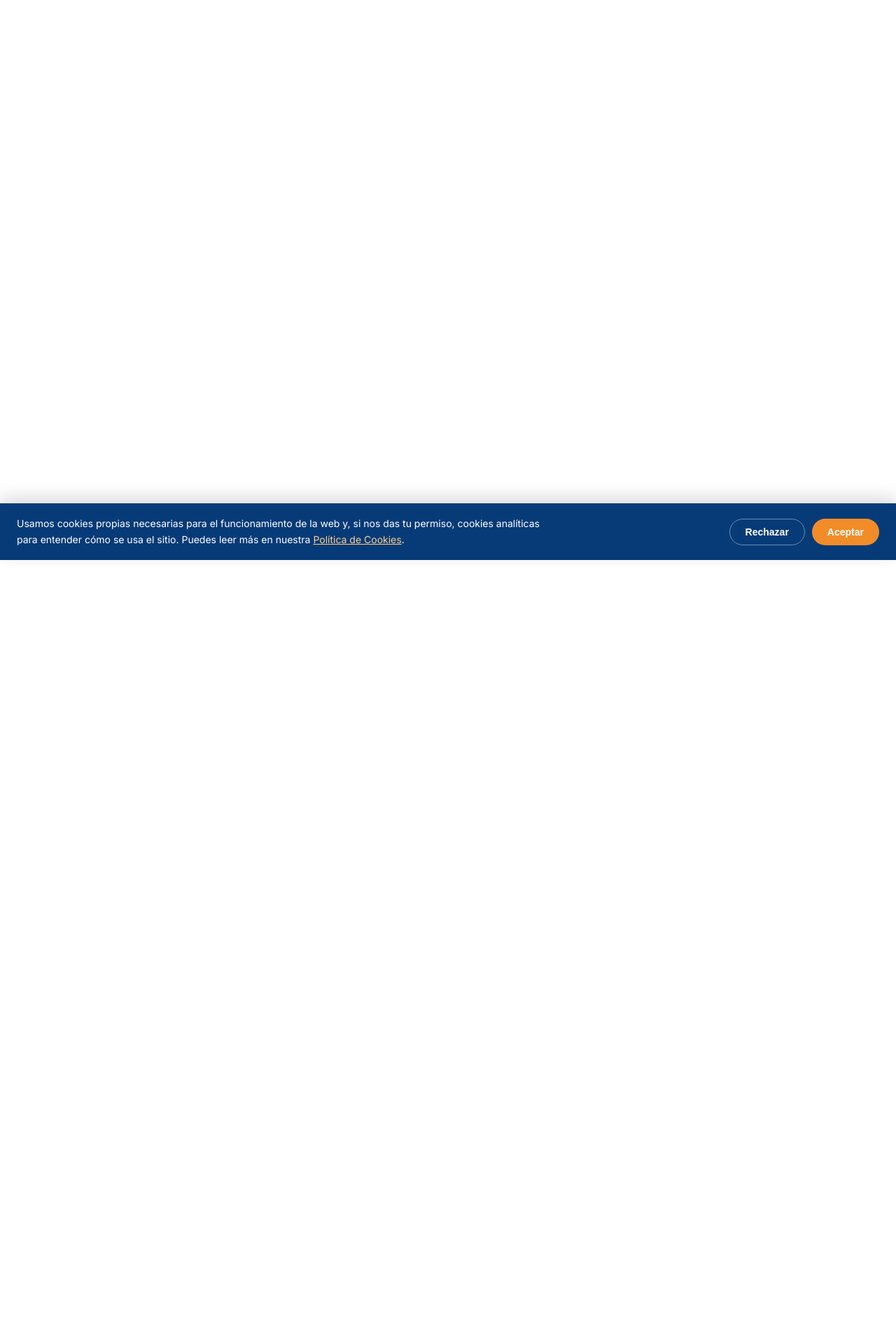
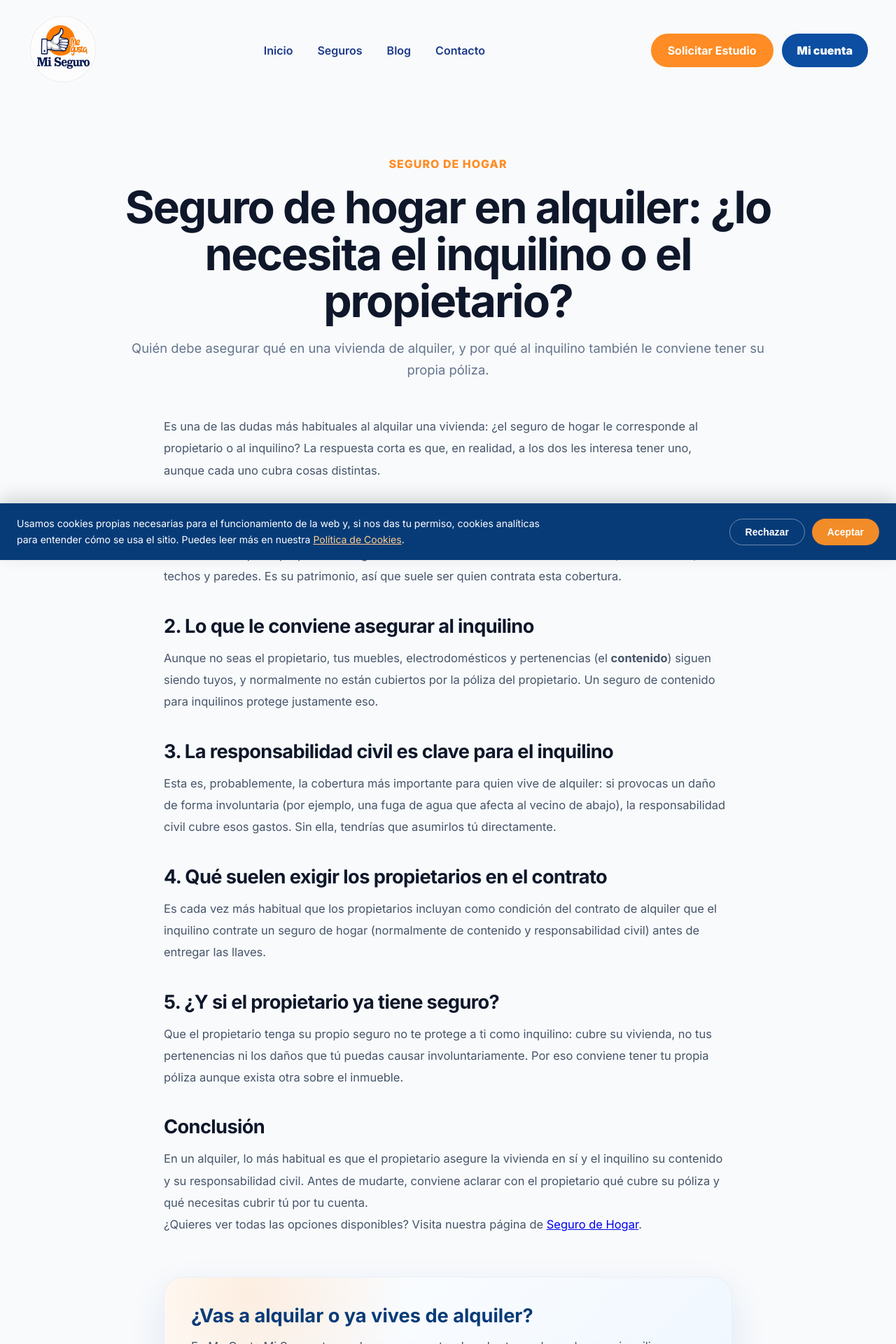
Before and after one commit to JaviGzlez/megustamiseguro, a React (Vite) app: page /blog/seguro-hogar-alquiler-inquilino-o-propietario in a window 1280 px wide. Shown: the top 1920 px of the page at 70% size. Before the commit the page ends 800 px from the top, so only its background shows below. Built offline with nearby package versions, Linux system fonts and the light colour scheme.

Commit message:
Update blog

```diff
--- a/scripts/prerender-meta.mjs
+++ b/scripts/prerender-meta.mjs
@@ -166,6 +166,12 @@ const ROUTES = [
     description:
       "Por qué el seguro de coche es más caro para conductores noveles, qué factores influyen en el precio y cómo puedes conseguirlo más barato.",
   },
+  {
+    path: "/blog/seguro-hogar-alquiler-inquilino-o-propietario",
+    title: "Seguro de hogar en alquiler: ¿lo necesita el inquilino o el propietario? | Me Gusta Mi Seguro",
+    description:
+      "Quién debe contratar el seguro de hogar en una vivienda de alquiler, qué cubre cada modalidad y por qué al inquilino también le conviene tener uno.",
+  },
 ];
 
 function buildHtml(template, route) {
--- a/src/main.jsx
+++ b/src/main.jsx
@@ -25,6 +25,7 @@ import ArticuloAutonomos from "./pages/ArticuloAutonomos";
 import ArticuloSeguroTransporte from "./pages/ArticuloSeguroTransporte";
 import ArticuloSeguroMedicoFamiliar from "./pages/ArticuloSeguroMedicoFamiliar";
 import ArticuloSeguroCocheNoveles from "./pages/ArticuloSeguroCocheNoveles";
+import ArticuloSeguroHogarAlquiler from "./pages/ArticuloSeguroHogarAlquiler";
 import AvisoLegal from "./pages/AvisoLegal";
 import PoliticaPrivacidad from "./pages/PoliticaPrivacidad";
 import PoliticaCookies from "./pages/PoliticaCookies";
@@ -102,6 +103,10 @@ ReactDOM.createRoot(document.getElementById("root")).render(
            path="/blog/cuanto-cuesta-seguro-coche-conductores-noveles"
            element={<ArticuloSeguroCocheNoveles />}
         />
+        <Route
+           path="/blog/seguro-hogar-alquiler-inquilino-o-propietario"
+           element={<ArticuloSeguroHogarAlquiler />}
+        />
 
         <Route path="/aviso-legal" element={<AvisoLegal />} />
         <Route path="/politica-privacidad" element={<PoliticaPrivacidad />} />
--- /dev/null
+++ b/src/pages/ArticuloSeguroHogarAlquiler.jsx
@@ -0,0 +1,170 @@
+import "./Blog.css";
+import { Helmet } from "react-helmet-async";
+import FaqSchema from "../components/FaqSchema";
+
+function ArticuloSeguroHogarAlquiler() {
+  return (
+    <main className="blogPage">
+      <Helmet>
+        <title>Seguro de hogar en alquiler: ¿lo necesita el inquilino o el propietario? | Me Gusta Mi Seguro</title>
+        <meta
+          name="description"
+          content="Quién debe contratar el seguro de hogar en una vivienda de alquiler, qué cubre cada modalidad y por qué al inquilino también le conviene tener uno."
+        />
+              <link rel="canonical" href="https://megustamiseguro.es/blog/seguro-hogar-alquiler-inquilino-o-propietario" />
+
+        <meta property="og:type" content="website" />
+        <meta property="og:title" content="Seguro de hogar en alquiler: ¿lo necesita el inquilino o el propietario? | Me Gusta Mi Seguro" />
+        <meta property="og:description" content="Quién debe contratar el seguro de hogar en una vivienda de alquiler, qué cubre cada modalidad y por qué al inquilino también le conviene tener uno." />
+        <meta property="og:url" content="https://megustamiseguro.es/blog/seguro-hogar-alquiler-inquilino-o-propietario" />
+        <meta property="og:image" content="https://megustamiseguro.es/og-image.jpg" />
+        <meta property="og:locale" content="es_ES" />
+        <meta property="og:site_name" content="Me Gusta Mi Seguro" />
+
+        <meta name="twitter:card" content="summary_large_image" />
+        <meta name="twitter:title" content="Seguro de hogar en alquiler: ¿lo necesita el inquilino o el propietario? | Me Gusta Mi Seguro" />
+        <meta name="twitter:description" content="Quién debe contratar el seguro de hogar en una vivienda de alquiler, qué cubre cada modalidad y por qué al inquilino también le conviene tener uno." />
+        <meta name="twitter:image" content="https://megustamiseguro.es/og-image.jpg" />
+      </Helmet>
+
+      <FaqSchema
+        items={[
+          {
+            question: "¿Es obligatorio tener un seguro de hogar si vivo de alquiler?",
+            answer:
+              "No hay obligación legal general, pero muchos propietarios lo exigen como condición dentro del contrato de arrendamiento, especialmente un seguro de responsabilidad civil o de contenido a nombre del inquilino.",
+          },
+          {
+            question: "¿Quién debe asegurar el continente y quién el contenido en un alquiler?",
+            answer:
+              "Lo habitual es que el propietario asegure el continente (la estructura de la vivienda) y el inquilino asegure su contenido (sus propios muebles y pertenencias) y su responsabilidad civil, aunque en la práctica depende de lo acordado en el contrato.",
+          },
+          {
+            question: "¿Qué pasa si no tengo seguro y provoco un daño en la vivienda alquilada?",
+            answer:
+              "Sin un seguro de responsabilidad civil, tendrías que asumir tú el coste de los daños causados de tu propio bolsillo, lo que puede suponer un gasto importante frente a la prima relativamente baja de una póliza adecuada.",
+          },
+        ]}
+      />
+
+      <header className="blogHeader">
+        <a href="/">
+          <img
+            src="/images/logo.png"
+            alt="Me Gusta Mi Seguro"
+            className="blogLogo"
+          />
+        </a>
+
+        <nav className="blogNav">
+          <a href="/">Inicio</a>
+          <a href="/#seguros">Seguros</a>
+          <a href="/blog">Blog</a>
+          <a href="/#contacto">Contacto</a>
+        </nav>
+
+        <div className="headerAcciones">
+          <a href="/#contacto" className="blogHeaderBtn">
+          Solicitar Estudio
+          </a>
+
+          <a href="/mi-cuenta" className="miCuentaBtn">
+          Mi cuenta
+          </a>
+        </div>
+      </header>
+
+      <section className="articleHero">
+        <p>Seguro de Hogar</p>
+
+        <h1>Seguro de hogar en alquiler: ¿lo necesita el inquilino o el propietario?</h1>
+
+        <span>
+          Quién debe asegurar qué en una vivienda de alquiler, y por qué al
+          inquilino también le conviene tener su propia póliza.
+        </span>
+      </section>
+
+      <article className="articleContent">
+        <p className="articleIntro">
+          Es una de las dudas más habituales al alquilar una vivienda: ¿el
+          seguro de hogar le corresponde al propietario o al inquilino? La
+          respuesta corta es que, en realidad, a los dos les interesa tener
+          uno, aunque cada uno cubra cosas distintas.
+        </p>
+
+        <h2>1. Lo que suele cubrir el propietario</h2>
+
+        <p>
+          Lo habitual es que el propietario asegure el <strong>continente</strong>:
+          la estructura de la vivienda, instalaciones, techos y paredes. Es
+          su patrimonio, así que suele ser quien contrata esta cobertura.
+        </p>
+
+        <h2>2. Lo que le conviene asegurar al inquilino</h2>
+
+        <p>
+          Aunque no seas el propietario, tus muebles, electrodomésticos y
+          pertenencias (el <strong>contenido</strong>) siguen siendo tuyos, y
+          normalmente no están cubiertos por la póliza del propietario. Un
+          seguro de contenido para inquilinos protege justamente eso.
+        </p>
+
+        <h2>3. La responsabilidad civil es clave para el inquilino</h2>
+
+        <p>
+          Esta es, probablemente, la cobertura más importante para quien
+          vive de alquiler: si provocas un daño de forma involuntaria (por
+          ejemplo, una fuga de agua que afecta al vecino de abajo), la
+          responsabilidad civil cubre esos gastos. Sin ella, tendrías que
+          asumirlos tú directamente.
+        </p>
+
+        <h2>4. Qué suelen exigir los propietarios en el contrato</h2>
+
+        <p>
+          Es cada vez más habitual que los propietarios incluyan como
+          condición del contrato de alquiler que el inquilino contrate un
+          seguro de hogar (normalmente de contenido y responsabilidad civil)
+          antes de entregar las llaves.
+        </p>
+
+        <h2>5. ¿Y si el propietario ya tiene seguro?</h2>
+
+        <p>
+          Que el propietario tenga su propio seguro no te protege a ti como
+          inquilino: cubre su vivienda, no tus pertenencias ni los daños que
+          tú puedas causar involuntariamente. Por eso conviene tener tu
+          propia póliza aunque exista otra sobre el inmueble.
+        </p>
+
+        <h2>Conclusión</h2>
+
+        <p>
+          En un alquiler, lo más habitual es que el propietario asegure la
+          vivienda en sí y el inquilino su contenido y su responsabilidad
+          civil. Antes de mudarte, conviene aclarar con el propietario qué
+          cubre su póliza y qué necesitas cubrir tú por tu cuenta.
+        </p>
+
+        <p>
+          ¿Quieres ver todas las opciones disponibles? Visita nuestra
+          página de <a href="/seguro-hogar">Seguro de Hogar</a>.
+        </p>
+
+        <div className="articleCta">
+          <h3>¿Vas a alquilar o ya vives de alquiler?</h3>
+
+          <p>
+            En Me Gusta Mi Seguro te ayudamos a encontrar la cobertura
+            adecuada, seas inquilino o propietario, sin compromiso.
+          </p>
+
+          <a href="/#contacto">Solicitar estudio gratuito</a>
+        </div>
+      </article>
+    </main>
+  );
+}
+
+export default ArticuloSeguroHogarAlquiler;
--- a/src/pages/Blog.jsx
+++ b/src/pages/Blog.jsx
@@ -57,6 +57,11 @@ function Blog() {
       title: "Cuánto cuesta un seguro de coche para conductores noveles",
       text: "Por qué es más caro al principio y cómo conseguirlo más ajustado.",
       url: "/blog/cuanto-cuesta-seguro-coche-conductores-noveles",
+    },
+    {
+      title: "Seguro de hogar en alquiler: ¿inquilino o propietario?",
+      text: "Quién debe asegurar qué en una vivienda de alquiler.",
+      url: "/blog/seguro-hogar-alquiler-inquilino-o-propietario",
     },
   ];
 
```
Also changed, not shown: 1 other file (tests, documents, lock files or other folders).
